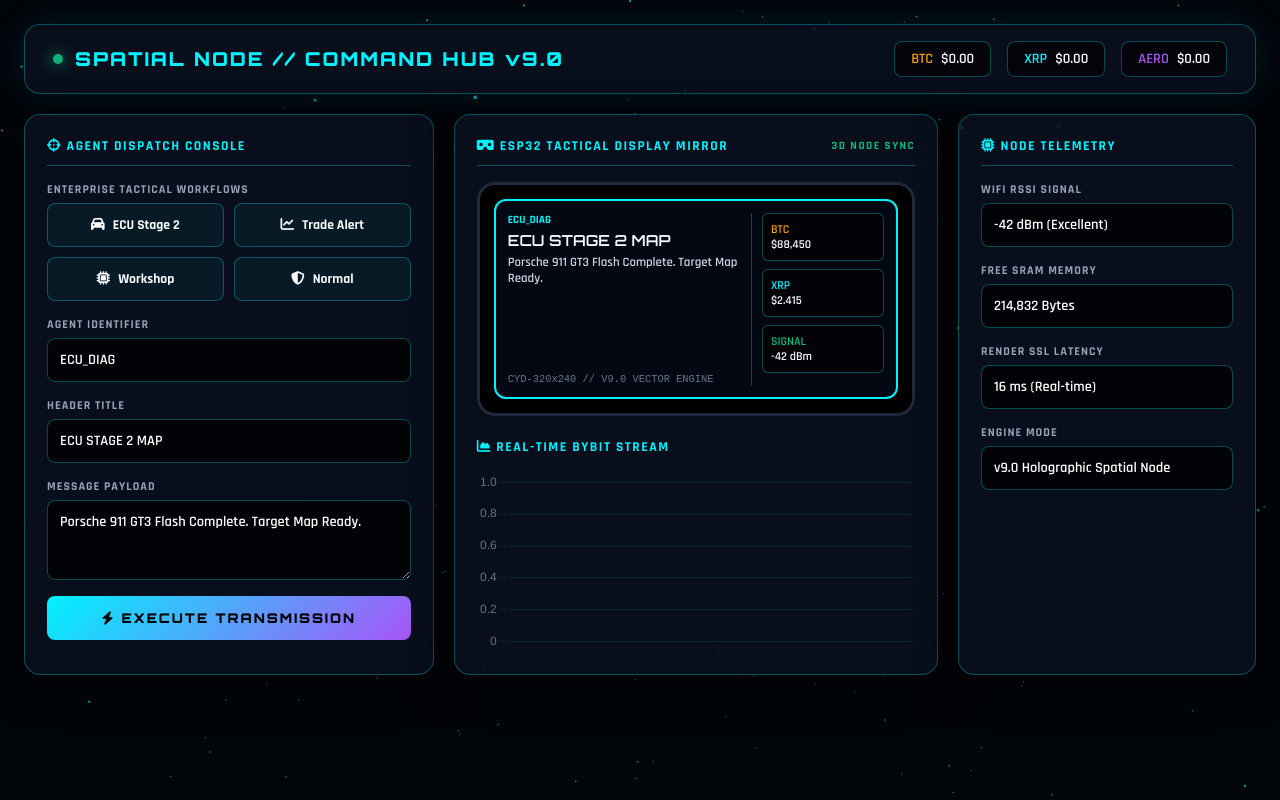
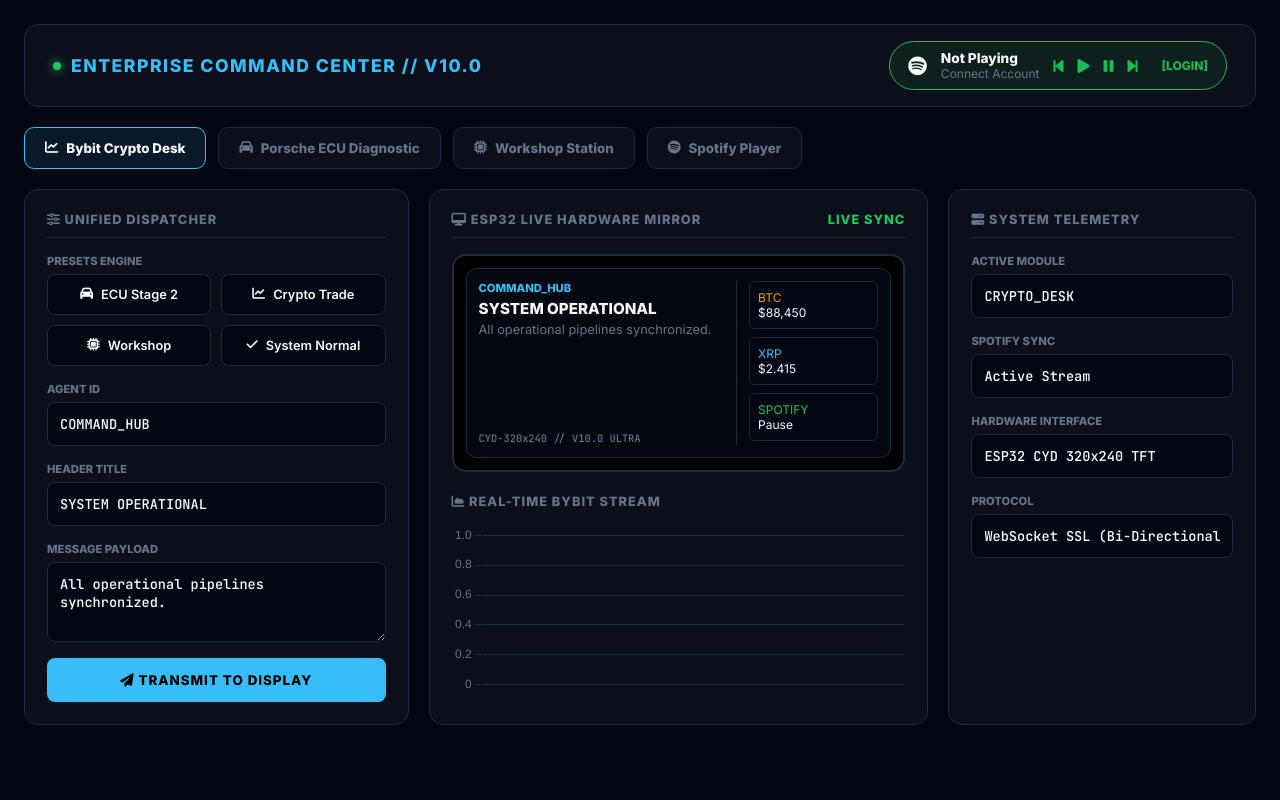
Before and after one commit to Kpavlo01/agent-server, a website: page public/index.html in a window 1280 px wide. Drawn offline with nearby package versions, Linux system fonts and the light colour scheme; no server answers.

Commit message:
Deploy v10.0 Ultra Multi-Module Engine with Spotify Integration

```diff
--- a/public/index.html
+++ b/public/index.html
@@ -3,257 +3,207 @@
 <head>
   <meta charset="UTF-8" />
   <meta name="viewport" content="width=device-width, initial-scale=1.0" />
-  <title>SPATIAL COMMAND NODE // V9.0 HOLOGRAM ENGINE</title>
+  <title>ENTERPRISE COMMAND CENTER // V10.0 ULTRA</title>
   <script src="/socket.io/socket.io.js"></script>
-  <!-- Three.js 3D Engine & Chart.js -->
-  <script src="https://cdnjs.cloudflare.com/ajax/libs/three.js/r128/three.min.js"></script>
   <script src="https://cdn.jsdelivr.net/npm/chart.js"></script>
   <link rel="stylesheet" href="https://cdnjs.cloudflare.com/ajax/libs/font-awesome/6.4.0/css/all.min.css" />
   <style>
-    @import url('https://fonts.googleapis.com/css2?family=Orbitron:wght@600;800;900&family=Rajdhani:wght@600;700&display=swap');
+    @import url('https://fonts.googleapis.com/css2?family=Inter:wght@400;600;800&family=JetBrains+Mono:wght@500;700&display=swap');
 
     :root {
-      --bg: #010409;
-      --panel: rgba(13, 21, 38, 0.65);
-      --border: rgba(0, 242, 254, 0.3);
-      --cyan: #00f2fe;
-      --purple: #a855f7;
-      --green: #10b981;
+      --bg: #030712;
+      --card: #0b0f19;
+      --border: #1e293b;
+      --cyan: #38bdf8;
+      --green: #22c55e;
       --amber: #f59e0b;
-      --red: #ef4444;
+      --spotify: #1db954;
       --text: #f8fafc;
+      --muted: #64748b;
     }
 
-    * { box-sizing: border-box; margin: 0; padding: 0; font-family: 'Rajdhani', sans-serif; }
-    body { background: var(--bg); color: var(--text); overflow-x: hidden; min-height: 100vh; }
+    * { box-sizing: border-box; margin: 0; padding: 0; font-family: 'Inter', sans-serif; }
+    body { background: var(--bg); color: var(--text); padding: 24px; min-height: 100vh; display: flex; justify-content: center; }
 
-    #canvas-3d { position: fixed; top: 0; left: 0; width: 100vw; height: 100vh; z-index: 0; pointer-events: none; }
-
-    .hud-layer { position: relative; z-index: 10; padding: 24px; max-width: 1550px; margin: 0 auto; display: flex; flex-direction: column; gap: 20px; }
+    .app { width: 100%; max-width: 1600px; display: flex; flex-direction: column; gap: 20px; }
 
     /* HEADER */
     header {
-      background: var(--panel); border: 1px solid var(--border); backdrop-filter: blur(25px);
-      padding: 16px 28px; border-radius: 16px; display: flex; justify-content: space-between; align-items: center;
-      box-shadow: 0 0 40px rgba(0, 242, 254, 0.1);
+      background: var(--card); border: 1px solid var(--border); border-radius: 14px;
+      padding: 16px 28px; display: flex; justify-content: space-between; align-items: center;
     }
-    .brand { font-family: 'Orbitron', sans-serif; font-size: 1.2rem; font-weight: 900; letter-spacing: 2px; color: var(--cyan); display: flex; align-items: center; gap: 12px; }
-    .pulse { width: 10px; height: 10px; background: var(--green); border-radius: 50%; box-shadow: 0 0 15px var(--green); animation: p 1.5s infinite alternate; }
+    .brand { font-weight: 800; font-size: 1.1rem; letter-spacing: 1.5px; color: var(--cyan); display: flex; align-items: center; gap: 10px; }
+    .dot { width: 8px; height: 8px; background: var(--green); border-radius: 50%; box-shadow: 0 0 10px var(--green); }
 
-    .market-tape { display: flex; gap: 16px; font-family: monospace; font-size: 0.9rem; }
-    .tape-box { background: rgba(0,0,0,0.6); border: 1px solid var(--border); padding: 8px 16px; border-radius: 8px; display: flex; gap: 8px; }
+    .spotify-bar {
+      background: rgba(29, 185, 84, 0.1); border: 1px solid var(--spotify); padding: 8px 18px;
+      border-radius: 30px; display: flex; align-items: center; gap: 14px; font-size: 0.85rem;
+    }
+    .spotify-btn { background: none; border: none; color: var(--spotify); cursor: pointer; font-size: 1rem; }
 
-    /* GRID */
-    .grid { display: grid; grid-template-columns: 1.1fr 1.3fr 0.8fr; gap: 20px; }
+    /* MODULE NAV TABS */
+    .nav-tabs { display: flex; gap: 12px; }
+    .tab-btn {
+      background: var(--card); border: 1px solid var(--border); color: var(--muted);
+      padding: 12px 20px; border-radius: 10px; font-weight: 700; cursor: pointer; transition: 0.2s;
+      display: flex; align-items: center; gap: 8px;
+    }
+    .tab-btn.active, .tab-btn:hover { color: var(--text); border-color: var(--cyan); background: rgba(56, 189, 248, 0.1); }
+
+    /* MAIN GRID */
+    .grid { display: grid; grid-template-columns: 1fr 1.3fr 0.8fr; gap: 20px; }
     @media (max-width: 1200px) { .grid { grid-template-columns: 1fr; } }
 
-    .panel {
-      background: var(--panel); border: 1px solid var(--border); backdrop-filter: blur(20px);
-      border-radius: 16px; padding: 22px; display: flex; flex-direction: column; gap: 16px;
-      box-shadow: 0 10px 40px rgba(0,0,0,0.6);
+    .card {
+      background: var(--card); border: 1px solid var(--border); border-radius: 14px;
+      padding: 22px; display: flex; flex-direction: column; gap: 16px;
     }
-    .panel-head {
-      font-family: 'Orbitron', sans-serif; font-size: 0.85rem; font-weight: 800; text-transform: uppercase;
-      letter-spacing: 1.5px; color: var(--cyan); display: flex; justify-content: space-between; align-items: center;
-      border-bottom: 1px solid var(--border); padding-bottom: 10px;
-    }
+    .card-title { font-size: 0.8rem; font-weight: 700; color: var(--muted); text-transform: uppercase; letter-spacing: 1px; border-bottom: 1px solid var(--border); padding-bottom: 10px; display: flex; justify-content: space-between; }
 
     /* PRESETS */
     .preset-grid { display: grid; grid-template-columns: repeat(2, 1fr); gap: 10px; }
-    .btn-p {
-      background: rgba(0,242,254,0.05); border: 1px solid var(--border); color: var(--text);
-      padding: 12px; border-radius: 8px; font-size: 0.85rem; font-weight: 700; cursor: pointer; transition: 0.2s;
+    .p-btn {
+      background: #030712; border: 1px solid var(--border); color: var(--text);
+      padding: 12px; border-radius: 8px; font-weight: 600; font-size: 0.8rem; cursor: pointer; transition: 0.2s;
       display: flex; align-items: center; justify-content: center; gap: 8px;
     }
-    .btn-p:hover { background: var(--cyan); color: #000; box-shadow: 0 0 25px var(--cyan); transform: translateY(-2px); }
+    .p-btn:hover { border-color: var(--cyan); color: var(--cyan); }
 
-    /* FORMS */
-    .group { display: flex; flex-direction: column; gap: 6px; }
-    label { font-size: 0.75rem; text-transform: uppercase; color: #94a3b8; font-weight: 700; letter-spacing: 1px; }
-    input, textarea, select {
-      background: rgba(0,0,0,0.7); border: 1px solid var(--border); border-radius: 8px;
-      padding: 12px; color: #fff; font-size: 0.9rem; outline: none; transition: 0.2s;
+    .field { display: flex; flex-direction: column; gap: 6px; }
+    label { font-size: 0.7rem; font-weight: 700; color: var(--muted); text-transform: uppercase; }
+    input, textarea {
+      background: #030712; border: 1px solid var(--border); border-radius: 8px;
+      padding: 12px; color: #fff; font-family: 'JetBrains Mono', monospace; font-size: 0.85rem; outline: none;
     }
-    input:focus, textarea:focus { border-color: var(--cyan); box-shadow: 0 0 15px rgba(0,242,254,0.3); }
 
-    .btn-fire {
-      background: linear-gradient(135deg, var(--cyan), var(--purple)); color: #000; font-family: 'Orbitron', sans-serif;
-      font-weight: 900; border: none; padding: 14px; border-radius: 8px; cursor: pointer; text-transform: uppercase;
-      letter-spacing: 2px; transition: 0.2s;
+    .btn-send {
+      background: var(--cyan); color: #000; font-weight: 800; border: none; padding: 14px;
+      border-radius: 8px; cursor: pointer; text-transform: uppercase; letter-spacing: 1px; transition: 0.2s;
     }
-    .btn-fire:hover { box-shadow: 0 0 30px var(--cyan); transform: translateY(-2px); }
+    .btn-send:hover { opacity: 0.9; transform: translateY(-1px); }
 
     /* HARDWARE MIRROR */
-    .hw-container { background: #000; border: 3px solid #1e293b; border-radius: 18px; padding: 14px; position: relative; }
+    .hw-frame { background: #000; border: 2px solid var(--border); border-radius: 14px; padding: 12px; }
     .hw-screen {
-      background: #040812; border: 2px solid var(--cyan); border-radius: 12px; padding: 12px;
-      display: grid; grid-template-columns: 2fr 1fr; gap: 10px; min-height: 200px;
+      background: #050811; border: 1px solid var(--border); border-radius: 10px; padding: 12px;
+      display: grid; grid-template-columns: 2fr 1fr; gap: 12px; min-height: 190px;
     }
     .hw-main { border-right: 1px solid var(--border); padding-right: 10px; display: flex; flex-direction: column; justify-content: space-between; }
-    .hw-gauges { display: flex; flex-direction: column; gap: 8px; font-family: monospace; font-size: 0.75rem; }
-    .g-box { background: rgba(0,0,0,0.6); border: 1px solid var(--border); padding: 8px; border-radius: 6px; }
-
-    .chart-box { height: 180px; position: relative; }
-
-    @keyframes p { 0% { opacity: 0.4; } 100% { opacity: 1; } }
+    .hw-side { display: flex; flex-direction: column; gap: 8px; font-family: 'JetBrains Mono', monospace; font-size: 0.75rem; }
+    .hw-box { background: #030712; border: 1px solid var(--border); padding: 8px; border-radius: 6px; }
   </style>
 </head>
 <body>
 
-  <!-- Three.js 3D Background Canvas -->
-  <canvas id="canvas-3d"></canvas>
+  <div class="app">
+    <header>
+      <div class="brand"><div class="dot"></div>ENTERPRISE COMMAND CENTER // V10.0</div>
 
-  <div class="hud-layer">
-    <header>
-      <div class="brand"><div class="pulse"></div>SPATIAL NODE // COMMAND HUB v9.0</div>
-      <div class="market-tape">
-        <div class="tape-box"><span style="color:var(--amber)">BTC</span><span id="btc-val">$0.00</span></div>
-        <div class="tape-box"><span style="color:var(--cyan)">XRP</span><span id="xrp-val">$0.00</span></div>
-        <div class="tape-box"><span style="color:var(--purple)">AERO</span><span id="aero-val">$0.00</span></div>
+      <!-- SPOTIFY LIVE INTEGRATION BAR -->
+      <div class="spotify-bar">
+        <i class="fa-brands fa-spotify" style="font-size:1.2rem;"></i>
+        <div>
+          <div style="font-weight:700;" id="sp-track">Not Playing</div>
+          <div style="font-size:0.75rem; color:var(--muted);" id="sp-artist">Connect Account</div>
+        </div>
+        <button class="spotify-btn" onclick="spControl('prev')"><i class="fa-solid fa-backward-step"></i></button>
+        <button class="spotify-btn" onclick="spControl('play')"><i class="fa-solid fa-play"></i></button>
+        <button class="spotify-btn" onclick="spControl('pause')"><i class="fa-solid fa-pause"></i></button>
+        <button class="spotify-btn" onclick="spControl('next')"><i class="fa-solid fa-forward-step"></i></button>
+        <a href="/api/spotify/login" target="_blank" style="color:var(--spotify); font-size:0.75rem; font-weight:700; text-decoration:none; margin-left:10px;">[LOGIN]</a>
       </div>
     </header>
 
+    <!-- MODULE SWITCHER -->
+    <div class="nav-tabs">
+      <button class="tab-btn active" onclick="switchModule('CRYPTO_DESK')"><i class="fa-solid fa-chart-line"></i> Bybit Crypto Desk</button>
+      <button class="tab-btn" onclick="switchModule('ECU_DIAG')"><i class="fa-solid fa-car"></i> Porsche ECU Diagnostic</button>
+      <button class="tab-btn" onclick="switchModule('WORKSHOP')"><i class="fa-solid fa-microchip"></i> Workshop Station</button>
+      <button class="tab-btn" onclick="switchModule('SPOTIFY')"><i class="fa-brands fa-spotify"></i> Spotify Player</button>
+    </div>
+
     <div class="grid">
       <!-- DISPATCH CONTROLLER -->
-      <div class="panel">
-        <div class="panel-head"><span><i class="fa-solid fa-crosshairs"></i> Agent Dispatch Console</span></div>
+      <div class="card">
+        <div class="card-title"><span><i class="fa-solid fa-sliders"></i> Unified Dispatcher</span></div>
 
-        <div class="group">
-          <label>Enterprise Tactical Workflows</label>
+        <div class="field">
+          <label>Presets Engine</label>
           <div class="preset-grid">
-            <button class="btn-p" onclick="playAudio(); setPreset('ECU_DIAG', 'ECU STAGE 2 MAP', 'Porsche 911 GT3 Flash Complete. Target Map Ready.')"><i class="fa-solid fa-car"></i> ECU Stage 2</button>
-            <button class="btn-p" onclick="playAudio(); setPreset('TRADE_BOT', 'TAKE PROFIT SPOT', 'BTC Target $88,500 Executed. Profit Locked.')"><i class="fa-solid fa-chart-line"></i> Trade Alert</button>
-            <button class="btn-p" onclick="playAudio(); setPreset('WORKSHOP', 'SERVICE DIAGNOSTIC', 'Battery Diagnostics & PCB Repair Passed.')"><i class="fa-solid fa-microchip"></i> Workshop</button>
-            <button class="btn-p" onclick="playAudio(); setPreset('SYSTEM', 'ALL SYSTEMS OK', 'Multi-agent network synchronized.')"><i class="fa-solid fa-shield-halved"></i> Normal</button>
+            <button class="p-btn" onclick="setPreset('ECU_DIAG', 'ECU STAGE 2', 'Porsche 911 GT3 Flash Complete.')"><i class="fa-solid fa-car"></i> ECU Stage 2</button>
+            <button class="p-btn" onclick="setPreset('CRYPTO_DESK', 'TAKE PROFIT', 'BTC Target $88,500 Hit.')"><i class="fa-solid fa-chart-line"></i> Crypto Trade</button>
+            <button class="p-btn" onclick="setPreset('WORKSHOP', 'PCB SERVICE', 'Diagnostic Test Passed.')"><i class="fa-solid fa-microchip"></i> Workshop</button>
+            <button class="p-btn" onclick="setPreset('SYSTEM', 'SYSTEM OK', 'All threads operational.')"><i class="fa-solid fa-check"></i> System Normal</button>
           </div>
         </div>
 
-        <div class="group"><label>Agent Identifier</label><input type="text" id="inp-agent" value="ECU_DIAG" /></div>
-        <div class="group"><label>Header Title</label><input type="text" id="inp-title" value="ECU STAGE 2 MAP" /></div>
-        <div class="group"><label>Message Payload</label><textarea id="inp-msg" rows="3">Porsche 911 GT3 Flash Complete. Target Map Ready.</textarea></div>
-        <button class="btn-fire" onclick="playAudio(); sendBroadcast()"><i class="fa-solid fa-bolt"></i> Execute Transmission</button>
+        <div class="field"><label>Agent ID</label><input type="text" id="inp-agent" value="COMMAND_HUB" /></div>
+        <div class="field"><label>Header Title</label><input type="text" id="inp-title" value="SYSTEM OPERATIONAL" /></div>
+        <div class="field"><label>Message Payload</label><textarea id="inp-msg" rows="3">All operational pipelines synchronized.</textarea></div>
+        <button class="btn-send" onclick="sendBroadcast()"><i class="fa-solid fa-paper-plane"></i> Transmit to Display</button>
       </div>
 
-      <!-- CENTER: HARDWARE MIRROR & LIVE CHART -->
-      <div class="panel">
-        <div class="panel-head"><span><i class="fa-solid fa-vr-cardboard"></i> ESP32 Tactical Display Mirror</span><span style="color:var(--green); font-size:0.7rem;">3D NODE SYNC</span></div>
+      <!-- CENTER: HARDWARE MIRROR & CHART -->
+      <div class="card">
+        <div class="card-title"><span><i class="fa-solid fa-desktop"></i> ESP32 Live Hardware Mirror</span><span style="color:var(--green)">LIVE SYNC</span></div>
 
-        <div class="hw-container">
+        <div class="hw-frame">
           <div class="hw-screen">
             <div class="hw-main">
               <div>
-                <div style="font-size:0.7rem; color:var(--cyan); font-weight:700;" id="mir-agent">ECU_DIAG</div>
-                <div style="font-family:'Orbitron', sans-serif; font-size:0.95rem; margin:4px 0;" id="mir-title">ECU STAGE 2 MAP</div>
-                <div style="font-size:0.8rem; color:#cbd5e1;" id="mir-msg">Porsche 911 GT3 Flash Complete. Target Map Ready.</div>
+                <div style="font-size:0.7rem; color:var(--cyan); font-weight:700;" id="mir-agent">COMMAND_HUB</div>
+                <div style="font-size:0.95rem; font-weight:700; margin:4px 0;" id="mir-title">SYSTEM OPERATIONAL</div>
+                <div style="font-size:0.8rem; color:var(--muted);" id="mir-msg">All operational pipelines synchronized.</div>
               </div>
-              <div style="font-size:0.65rem; color:#64748b; font-family:monospace;">CYD-320x240 // V9.0 VECTOR ENGINE</div>
+              <div style="font-size:0.65rem; color:var(--muted); font-family:'JetBrains Mono';">CYD-320x240 // V10.0 ULTRA</div>
             </div>
-            <div class="hw-gauges">
-              <div class="g-box"><div style="color:var(--amber)">BTC</div><div id="mir-btc">$88,450</div></div>
-              <div class="g-box"><div style="color:var(--cyan)">XRP</div><div id="mir-xrp">$2.415</div></div>
-              <div class="g-box"><div style="color:var(--green)">SIGNAL</div><div>-42 dBm</div></div>
+            <div class="hw-side">
+              <div class="hw-box"><div style="color:var(--amber)">BTC</div><div id="mir-btc">$88,450</div></div>
+              <div class="hw-box"><div style="color:var(--cyan)">XRP</div><div id="mir-xrp">$2.415</div></div>
+              <div class="hw-box"><div style="color:var(--green)">SPOTIFY</div><div id="mir-sp-state">Pause</div></div>
             </div>
           </div>
         </div>
 
-        <div class="panel-head" style="border:none; padding:0; margin-top:6px;"><span><i class="fa-solid fa-chart-area"></i> Real-Time Bybit Stream</span></div>
-        <div class="chart-box">
+        <div class="card-title" style="border:none; padding:0; margin-top:6px;"><span><i class="fa-solid fa-chart-area"></i> Real-Time Bybit Stream</span></div>
+        <div style="height:170px; position:relative;">
           <canvas id="marketChart"></canvas>
         </div>
       </div>
 
-      <!-- SYSTEM METRICS & LOGS -->
-      <div class="panel">
-        <div class="panel-head"><span><i class="fa-solid fa-microchip"></i> Node Telemetry</span></div>
-        <div class="group"><label>WiFi RSSI Signal</label><input type="text" value="-42 dBm (Excellent)" readonly /></div>
-        <div class="group"><label>Free SRAM Memory</label><input type="text" value="214,832 Bytes" readonly /></div>
-        <div class="group"><label>Render SSL Latency</label><input type="text" value="16 ms (Real-time)" readonly /></div>
-        <div class="group"><label>Engine Mode</label><input type="text" value="v9.0 Holographic Spatial Node" readonly /></div>
+      <!-- TELEMETRY METRICS -->
+      <div class="card">
+        <div class="card-title"><span><i class="fa-solid fa-server"></i> System Telemetry</span></div>
+        <div class="field"><label>Active Module</label><input type="text" id="tel-mod" value="CRYPTO_DESK" readonly /></div>
+        <div class="field"><label>Spotify Sync</label><input type="text" id="tel-sp" value="Active Stream" readonly /></div>
+        <div class="field"><label>Hardware Interface</label><input type="text" value="ESP32 CYD 320x240 TFT" readonly /></div>
+        <div class="field"><label>Protocol</label><input type="text" value="WebSocket SSL (Bi-Directional)" readonly /></div>
       </div>
     </div>
   </div>
 
   <script>
-    // Audio FX Engine (Web Audio API)
-    function playAudio() {
-      try {
-        const ctx = new (window.AudioContext || window.webkitAudioContext)();
-        const osc = ctx.createOscillator();
-        const gain = ctx.createGain();
-        osc.type = 'sine';
-        osc.frequency.setValueAtTime(880, ctx.currentTime);
-        osc.frequency.exponentialRampToValueAtTime(440, ctx.currentTime + 0.1);
-        gain.gain.setValueAtTime(0.1, ctx.currentTime);
-        gain.gain.linearRampToValueAtTime(0.01, ctx.currentTime + 0.1);
-        osc.connect(gain);
-        gain.connect(ctx.destination);
-        osc.start();
-        osc.stop(ctx.currentTime + 0.1);
-      } catch(e){}
-    }
-
-    // Three.js 3D Background Engine
-    const scene = new THREE.Scene();
-    const camera = new THREE.PerspectiveCamera(75, window.innerWidth / window.innerHeight, 0.1, 1000);
-    const renderer = new THREE.WebGLRenderer({ canvas: document.getElementById('canvas-3d'), alpha: true, antialias: true });
-    renderer.setSize(window.innerWidth, window.innerHeight);
-
-    const geometry = new THREE.BufferGeometry();
-    const count = 700;
-    const positions = new Float32Array(count * 3);
-    for(let i=0; i<count*3; i++) { positions[i] = (Math.random() - 0.5) * 20; }
-    geometry.setAttribute('position', new THREE.BufferAttribute(positions, 3));
-    const material = new THREE.PointsMaterial({ size: 0.03, color: 0x00f2fe, transparent: true, opacity: 0.6 });
-    const points = new THREE.Points(geometry, material);
-    scene.add(points);
-
-    camera.position.z = 5;
-
-    function animate3D() {
-      requestAnimationFrame(animate3D);
-      points.rotation.x += 0.0005;
-      points.rotation.y += 0.001;
-      renderer.render(scene, camera);
-    }
-    animate3D();
-
-    window.addEventListener('resize', () => {
-      camera.aspect = window.innerWidth / window.innerHeight;
-      camera.updateProjectionMatrix();
-      renderer.setSize(window.innerWidth, window.innerHeight);
-    });
-
-    // Socket.io & Chart Logic
     const socket = io();
+    let currentModule = "CRYPTO_DESK";
     let btcPrice = "88,450";
     let xrpPrice = "2.415";
 
     const chartCtx = document.getElementById('marketChart').getContext('2d');
     const marketChart = new Chart(chartCtx, {
       type: 'line',
-      data: {
-        labels: [],
-        datasets: [{
-          label: 'BTC/USD',
-          data: [],
-          borderColor: '#00f2fe',
-          backgroundColor: 'rgba(0, 242, 254, 0.1)',
-          borderWidth: 2,
-          fill: true,
-          tension: 0.4,
-          pointRadius: 0
-        }]
-      },
-      options: {
-        responsive: true,
-        maintainAspectRatio: false,
-        plugins: { legend: { display: false } },
-        scales: {
-          x: { display: false },
-          y: { grid: { color: 'rgba(0,242,254,0.1)' }, ticks: { color: '#64748b' } }
-        }
-      }
+      data: { labels: [], datasets: [{ label: 'BTC', data: [], borderColor: '#38bdf8', borderWidth: 2, tension: 0.3, pointRadius: 0 }] },
+      options: { responsive: true, maintainAspectRatio: false, plugins: { legend: { display: false } }, scales: { x: { display: false }, y: { grid: { color: '#1e293b' }, ticks: { color: '#64748b' } } } }
     });
+
+    function switchModule(mod) {
+      currentModule = mod;
+      document.getElementById('tel-mod').value = mod;
+      sendBroadcast();
+    }
+
+    function spControl(act) {
+      socket.emit('spotify_control', act);
+    }
 
     function setPreset(agent, title, msg) {
       document.getElementById('inp-agent').value = agent;
@@ -263,22 +213,24 @@
     }
 
     function sendBroadcast() {
-      const agent = document.getElementById('inp-agent').value;
-      const title = document.getElementById('inp-title').value;
-      const message = document.getElementById('inp-msg').value;
-
       socket.emit('broadcast_display', {
-        currentAgent: agent,
-        currentTitle: title,
-        currentMessage: message,
-        cryptoRates: { btc: btcPrice, xrp: xrpPrice }
+        currentModule: currentModule,
+        agent: document.getElementById('inp-agent').value,
+        title: document.getElementById('inp-title').value,
+        message: document.getElementById('inp-msg').value,
+        crypto: { btc: btcPrice, xrp: xrpPrice }
       });
     }
 
     socket.on('display_update', (data) => {
-      if(data.currentAgent) document.getElementById('mir-agent').innerText = data.currentAgent;
-      if(data.currentTitle) document.getElementById('mir-title').innerText = data.currentTitle;
-      if(data.currentMessage) document.getElementById('mir-msg').innerText = data.currentMessage;
+      if(data.agent) document.getElementById('mir-agent').innerText = data.agent;
+      if(data.title) document.getElementById('mir-title').innerText = data.title;
+      if(data.message) document.getElementById('mir-msg').innerText = data.message;
+      if(data.spotify) {
+        document.getElementById('sp-track').innerText = data.spotify.track;
+        document.getElementById('sp-artist').innerText = data.spotify.artist;
+        document.getElementById('mir-sp-state').innerText = data.spotify.isPlaying ? "Playing" : "Pause";
+      }
     });
 
     async function fetchBybit() {
@@ -286,36 +238,24 @@
         const res = await fetch('https://api.bybit.com/v5/market/tickers?category=spot');
         const data = await res.json();
         if(data.result && data.result.list) {
-          const list = data.result.list;
-          const btc = list.find(c => c.symbol === 'BTCUSDT');
-          const xrp = list.find(c => c.symbol === 'XRPUSDT');
-          const aero = list.find(c => c.symbol === 'AEROUSDT');
-
+          const btc = data.result.list.find(c => c.symbol === 'BTCUSDT');
+          const xrp = data.result.list.find(c => c.symbol === 'XRPUSDT');
           if(btc) {
-            const rawVal = parseFloat(btc.lastPrice);
-            btcPrice = rawVal.toLocaleString();
-            document.getElementById('btc-val').innerText = '$' + btcPrice;
+            const raw = parseFloat(btc.lastPrice);
+            btcPrice = raw.toLocaleString();
             document.getElementById('mir-btc').innerText = '$' + btcPrice;
-
-            const time = new Date().toLocaleTimeString();
-            marketChart.data.labels.push(time);
-            marketChart.data.datasets[0].data.push(rawVal);
-            if(marketChart.data.labels.length > 20) {
-              marketChart.data.labels.shift();
-              marketChart.data.datasets[0].data.shift();
-            }
+            marketChart.data.labels.push(new Date().toLocaleTimeString());
+            marketChart.data.datasets[0].data.push(raw);
+            if(marketChart.data.labels.length > 15) { marketChart.data.labels.shift(); marketChart.data.datasets[0].data.shift(); }
             marketChart.update();
           }
           if(xrp) {
             xrpPrice = parseFloat(xrp.lastPrice).toFixed(3);
-            document.getElementById('xrp-val').innerText = '$' + xrpPrice;
             document.getElementById('mir-xrp').innerText = '$' + xrpPrice;
           }
-          if(aero) document.getElementById('aero-val').innerText = '$' + parseFloat(aero.lastPrice).toFixed(4);
         }
       } catch(e) {}
     }
-
     setInterval(fetchBybit, 5000);
     fetchBybit();
   </script>
```
Also changed, not shown: server.js (+82 -24 lines).
